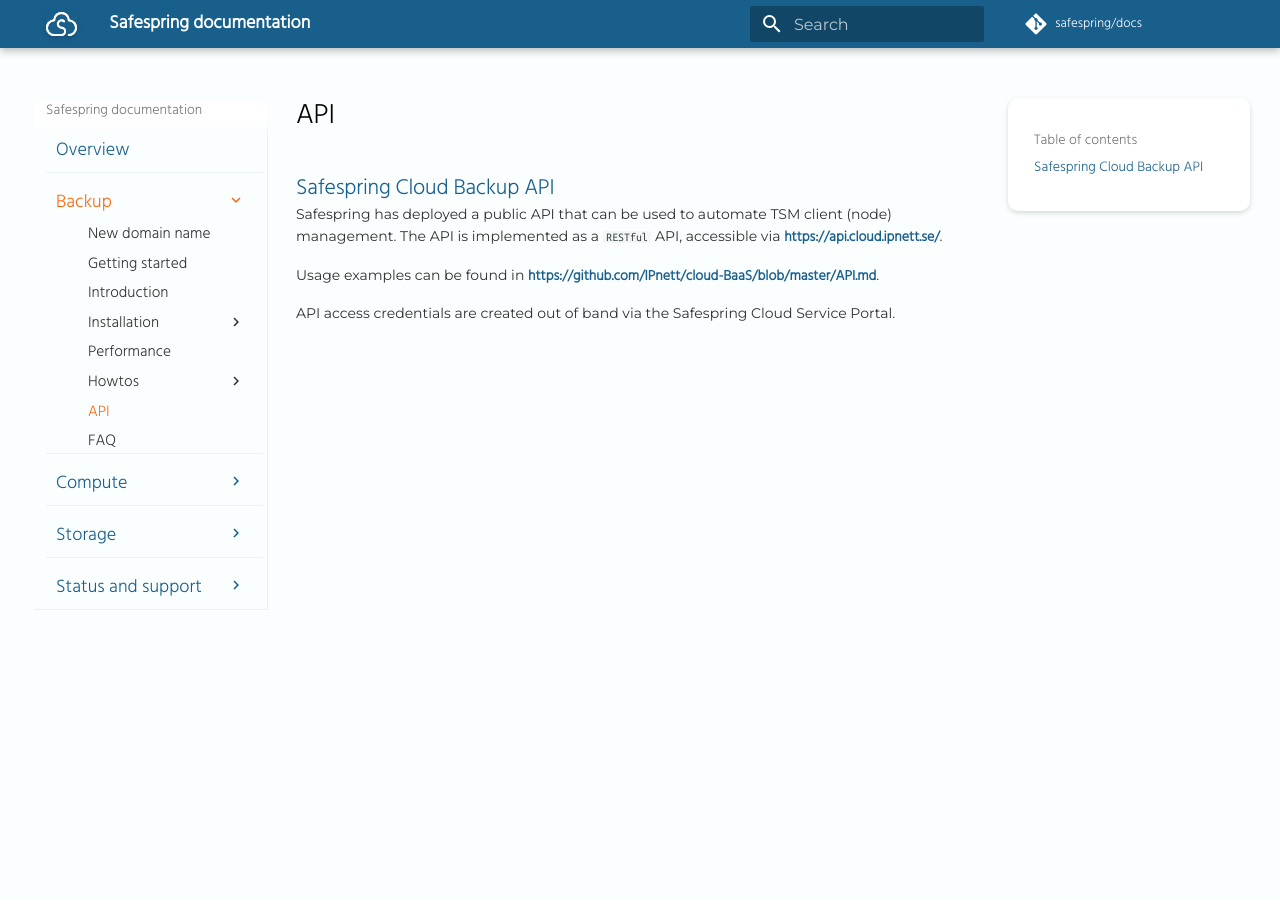
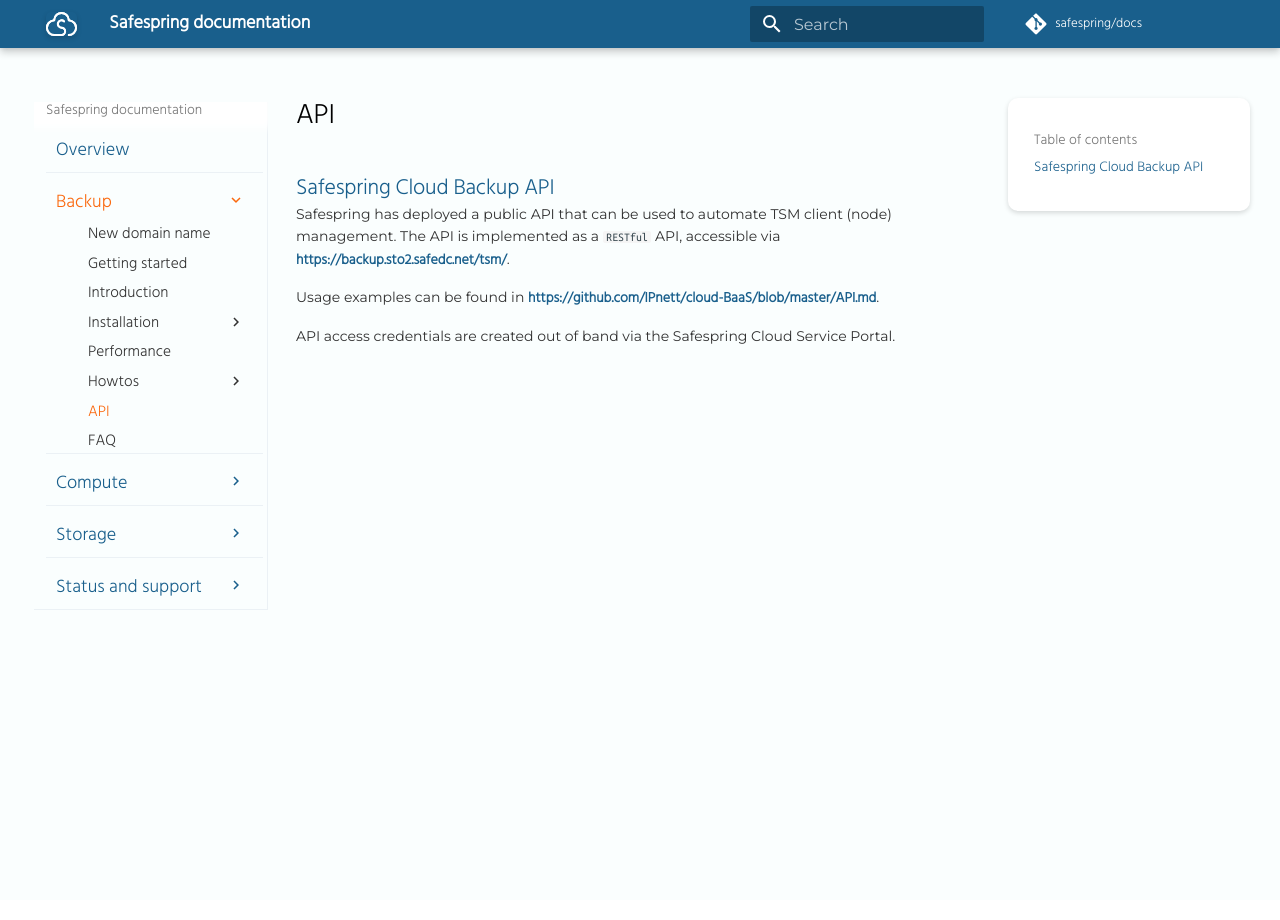
Before and after one commit to safespring/docs, an MkDocs documentation site: the page built from content/backup/api.md, in a window 1280 px wide. Built offline with MkDocs 1.6.1 and Material for MkDocs 9.7.7, drawn with Linux system fonts in a browser that asks for light colours; a script that is not in the unit is left out; comment, search, counter and statistics services are not loaded; old or Windows-style settings are respelled for this version of MkDocs; some of the changed lines change nothing that is shown.

Commit message:
Changed backup API to new non-ipnett url.

```diff
--- a/content/backup/api.md
+++ b/content/backup/api.md
@@ -2,7 +2,7 @@
 
 ## Safespring Cloud Backup API
 
-Safespring has deployed a public API that can be used to automate TSM client (node) management. The API is implemented as a `RESTful` API, accessible via https://api.cloud.ipnett.se/.
+Safespring has deployed a public API that can be used to automate TSM client (node) management. The API is implemented as a `RESTful` API, accessible via https://backup.sto2.safedc.net/tsm/.
 
 Usage examples can be found in https://github.com/IPnett/cloud-BaaS/blob/master/API.md.
 
```
